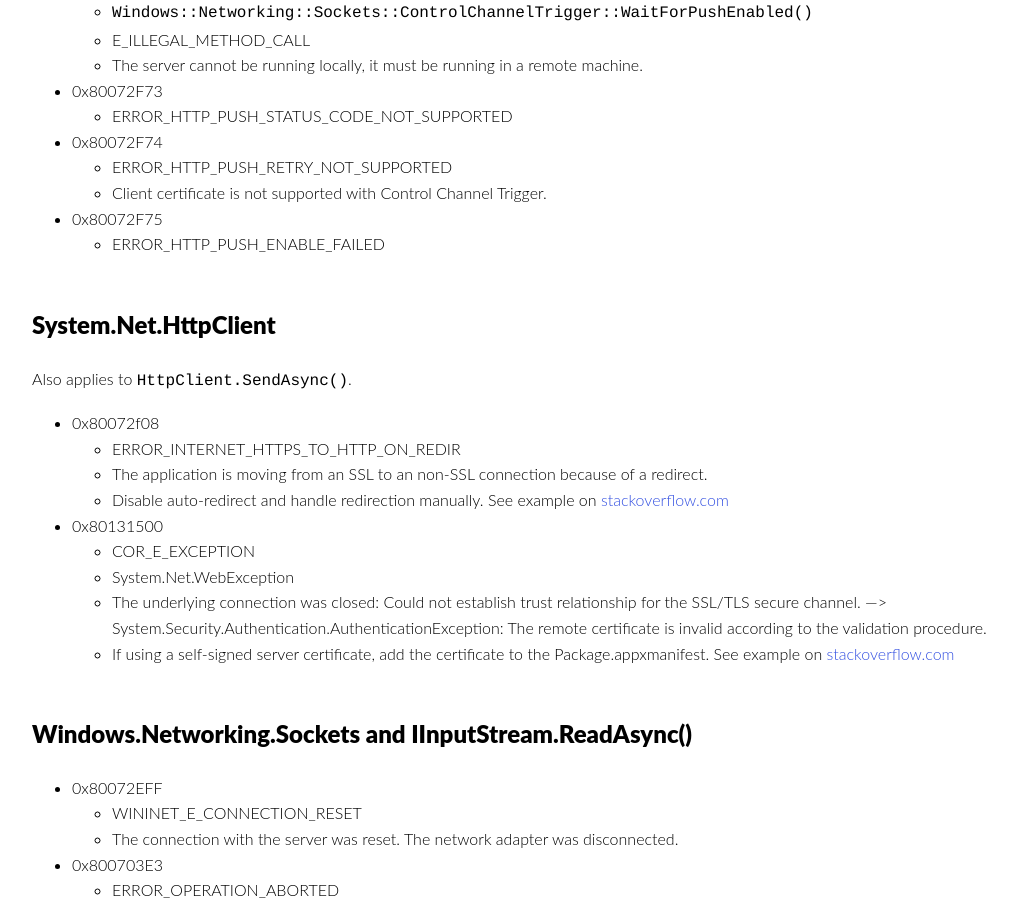
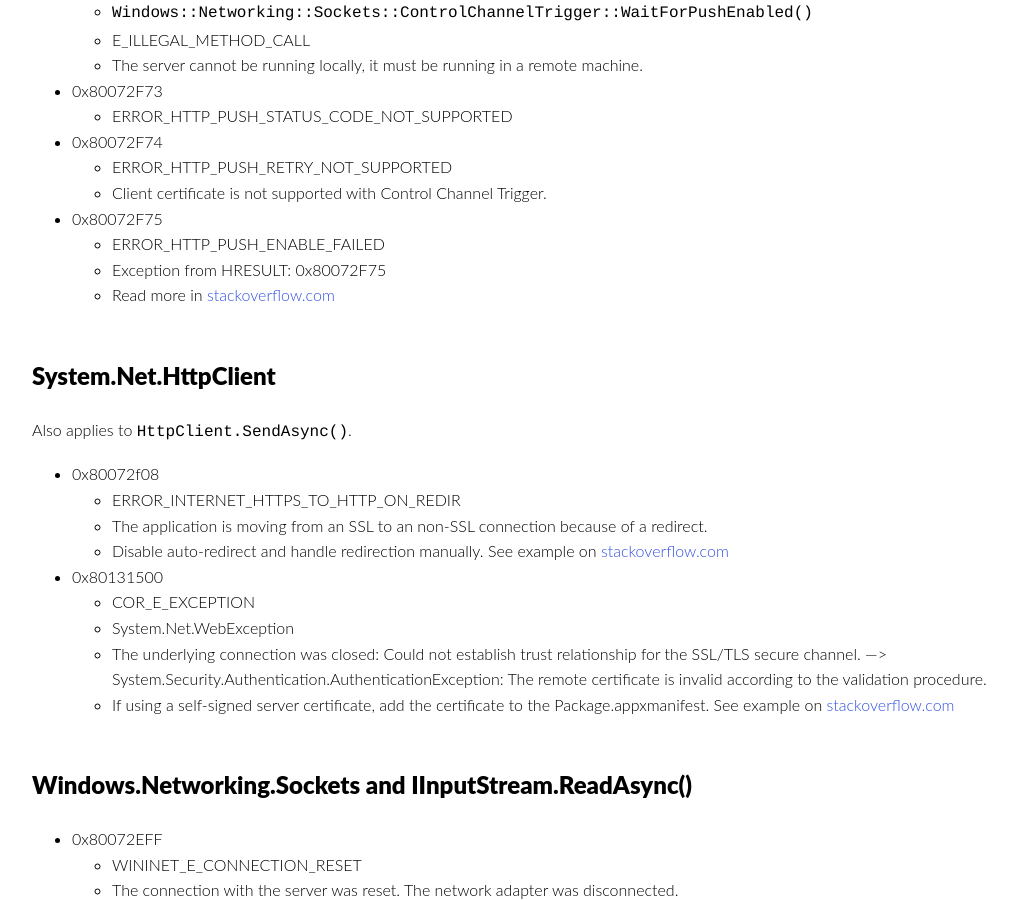
Before and after one commit to kiewic/kiewic.github.io, a Jekyll site: the page built from _posts/2015-08-16-windows-runtime-hresult-table.md, in a window 1280 px wide and 900 px high, scrolled down 2916 px. Shown: the whole window, without its empty margins (8-1025 px from the left). Built offline with Jekyll 4.4.1, drawn with Linux system fonts in a browser that asks for light colours; comment, search, counter and statistics services are not loaded.

Commit message:
Adding info to HRESULTs post.

```diff
--- a/_posts/2015-08-16-windows-runtime-hresult-table.md
+++ b/_posts/2015-08-16-windows-runtime-hresult-table.md
@@ -100,6 +100,8 @@ Also applies to `HttpClient.SendRequestAsync()`, `HttpClient.PostAsync()`, `Http
     * Client certificate is not supported with Control Channel Trigger.
 * 0x80072F75
     * ERROR_HTTP_PUSH_ENABLE_FAILED
+    * Exception from HRESULT: 0x80072F75
+    * Read more in [stackoverflow.com][cct_on_phone]
 
 
 ## System.Net.HttpClient
```
Also changed, not shown: other parts of _posts/2015-08-16-windows-runtime-hresult-table.md (+1 -0 lines).
